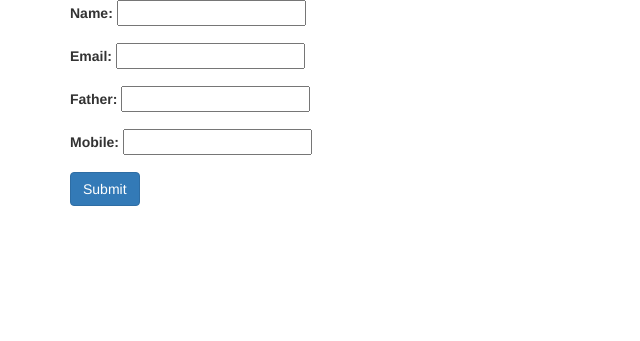
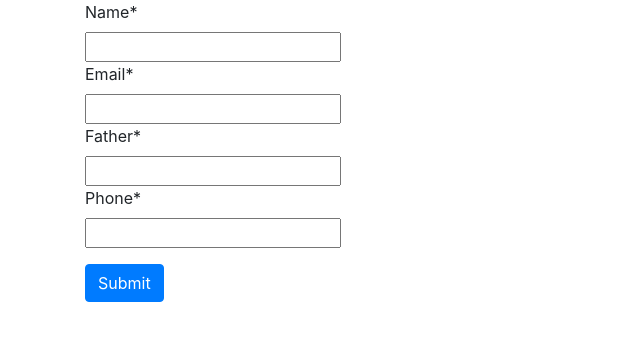
Before and after one commit to Rayhun/crud, a Django app: page /create/ in a window 1280 px wide. Shown: the top 341 px of the page, without its empty margins (0-640 px from the left). Run offline with Django 3.2, Linux system fonts and the light colour scheme; some libraries are stand-ins or nearby versions.

Commit message:
add crispy form

```diff
--- a/crud/templates/create.html
+++ b/crud/templates/create.html
@@ -4,35 +4,19 @@
     <meta charset="UTF-8">
     <meta http-equiv="X-UA-Compatible" content="IE=edge">
     <meta name="viewport" content="width=device-width, initial-scale=1.0">
-    <link rel="stylesheet" href="https://fonts.googleapis.com/css?family=Roboto|Varela+Round">
-<link rel="stylesheet" href="https://fonts.googleapis.com/icon?family=Material+Icons">
-<link rel="stylesheet" href="https://maxcdn.bootstrapcdn.com/font-awesome/4.7.0/css/font-awesome.min.css">
-<link rel="stylesheet" href="https://maxcdn.bootstrapcdn.com/bootstrap/3.3.7/css/bootstrap.min.css">
-<script src="https://ajax.googleapis.com/ajax/libs/jquery/1.12.4/jquery.min.js"></script>
-<script src="https://maxcdn.bootstrapcdn.com/bootstrap/3.3.7/js/bootstrap.min.js"></script>
+    <link rel="stylesheet" href="https://maxcdn.bootstrapcdn.com/bootstrap/4.0.0/css/bootstrap.min.css" integrity="sha384-Gn5384xqQ1aoWXA+058RXPxPg6fy4IWvTNh0E263XmFcJlSAwiGgFAW/dAiS6JXm" crossorigin="anonymous">
+    <script src="https://maxcdn.bootstrapcdn.com/bootstrap/4.0.0/js/bootstrap.min.js" integrity="sha384-JZR6Spejh4U02d8jOt6vLEHfe/JQGiRRSQQxSfFWpi1MquVdAyjUar5+76PVCmYl" crossorigin="anonymous"></script>
     <title>Create</title>
 </head>
 <body>
+    {% load crispy_forms_tags %}
     <div class="container">
         <div class="row">
             <div class="col-lg-12">
                 <form method="POST">
                     {% csrf_token %}
                     <div class="form-group">
-                        <label>Name:</label>
-                        {{ form.name }}
-                    </div>
-                    <div class="form-group">
-                        <label>Email:</label>
-                        {{ form.email }}
-                    </div>
-                    <div class="form-group">
-                        <label>Father:</label>
-                        {{ form.father }}
-                    </div>
-                    <div class="form-group">
-                        <label>Mobile:</label>
-                        {{ form.phone }}
+                        {{ form|crispy }}
                     </div>
                     <button type="submit" class="btn btn-primary">Submit</button>
                   </form>
--- a/crud/urls.py
+++ b/crud/urls.py
@@ -5,5 +5,5 @@ urlpatterns = [
     path('', home, name="home"),
     path('create/', create_info, name="create_info"),
     path('update/<int:pk>/', update_info, name='update_info'),
-    path('delete/<int:pk>/', delete_info, name='delete_info')
+    path('delete/<int:pk>/', delete_info, name='delete_info'),
 ]
--- a/crud_project/settings.py
+++ b/crud_project/settings.py
@@ -39,6 +39,7 @@ INSTALLED_APPS = [
     'django.contrib.staticfiles',
 
     'crud',
+    'crispy_forms',
 ]
 
 MIDDLEWARE = [
--- /dev/null
+++ b/requirements.txt
@@ -0,0 +1,5 @@
+asgiref==3.3.4
+Django==3.2.4
+django-crispy-forms==1.11.2
+pytz==2021.1
+sqlparse==0.4.1
```
Also changed, not shown: db.sqlite3.
